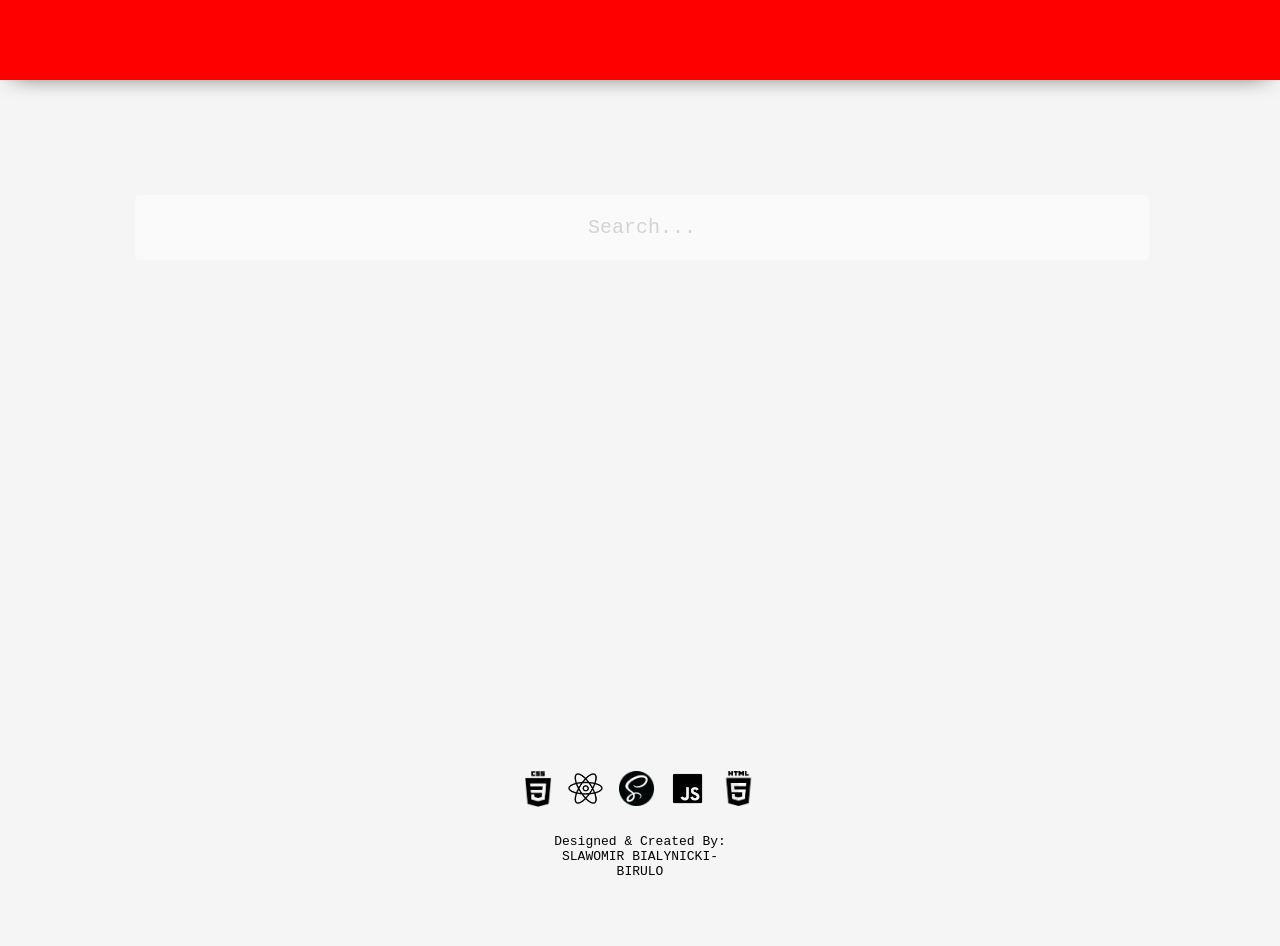
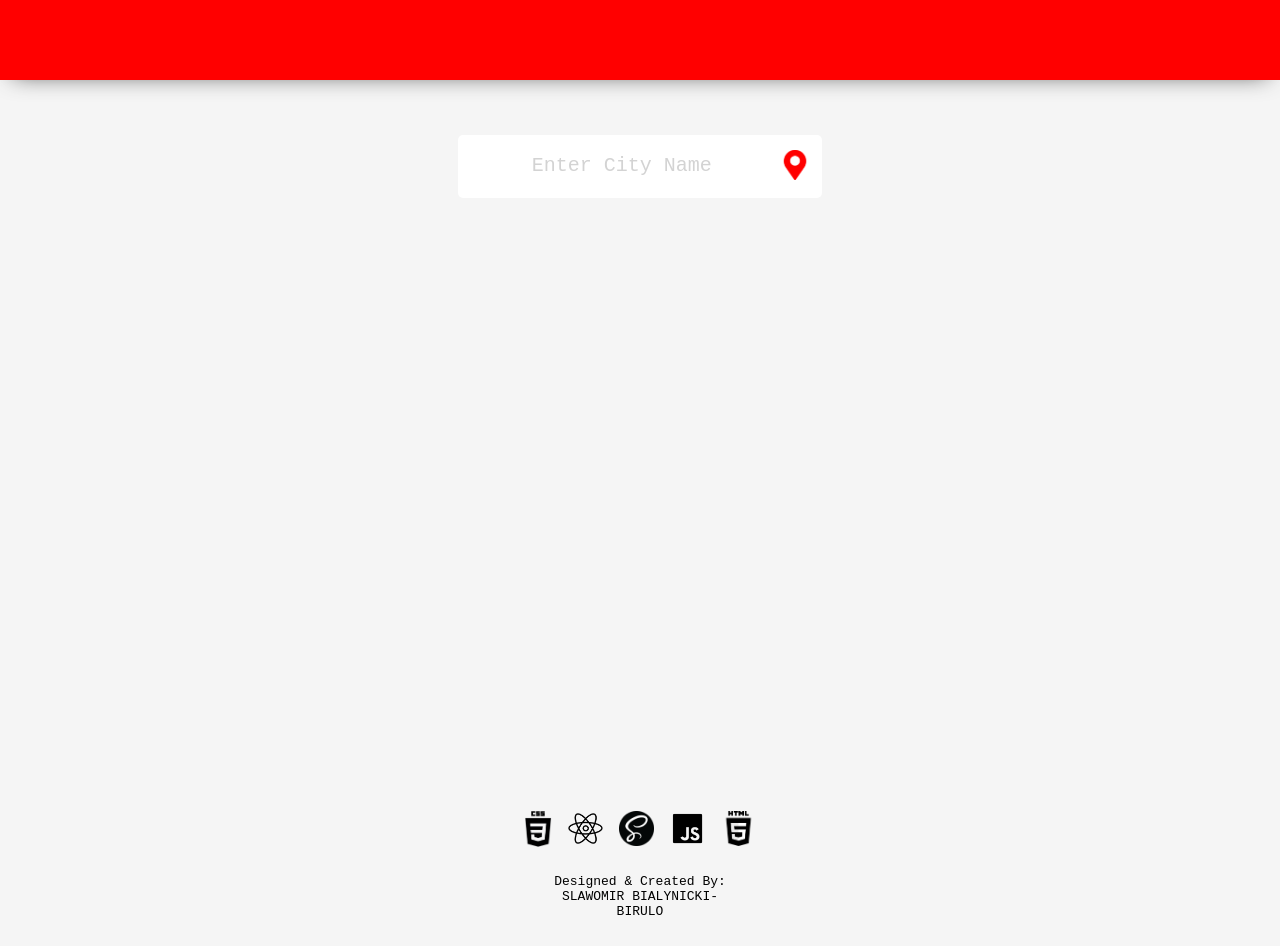
Before and after one commit to sajsdob/portfolio, a React (Create React App) app: page /Weatherapp in a window 1280 px wide. Before the commit the page ends 906 px from the top, so only its background shows below. Built offline with nearby package versions, Linux system fonts and the light colour scheme.

Commit message:
weather done

```diff
--- a/package.json
+++ b/package.json
@@ -2,7 +2,6 @@
   "name": "portfolio",
   "version": "0.1.0",
   "private": true,
-  "homepage": "/",
   "dependencies": {
     "@testing-library/jest-dom": "^4.2.4",
     "@testing-library/react": "^9.3.2",
--- a/src/App.js
+++ b/src/App.js
@@ -23,7 +23,6 @@ class App extends Component {
       sidebarClassLineThree: 'line3'
     }
   }
-
 
   changeSideBarClass = () => {
     if (!this.state.sideBarOut) {
@@ -62,8 +61,7 @@ class App extends Component {
       <Router>
 
         <div className='App'>
-
-            <Footer  changeSideBarClass={this.changeSideBarClass}
+          <Footer changeSideBarClass={this.changeSideBarClass}
             hamburgerToggle={this.hamburgerToggle}
             sideBarOut={this.state.sideBarOut}
             sidebarClassLineOne={this.state.sidebarClassLineOne}
@@ -78,9 +76,10 @@ class App extends Component {
             sidebarClassLineThree={this.state.sidebarClassLineThree}
             changeSideBarClass={this.changeSideBarClass} sidebarClass={this.state.sidebarClass}
           />
+          <div className='container'>
           <Switch>
-            <Route path='/' exact = {true}>
-            <div className='container'>
+            <Route path='/' exact={true}>
+              <div className='main'>
                 <About />
                 <Projects />
                 <div id='education'></div>
@@ -89,6 +88,7 @@ class App extends Component {
             <Route path='/Todoapp' component={Todoapp} />
             <Route path='/Weatherapp' component={Weatherapp} />
           </Switch>
+          </div>
           <Skills />
           <p className='designed'>Designed & Created By: SLAWOMIR BIALYNICKI-BIRULO</p>
         </div>
--- a/src/App.scss
+++ b/src/App.scss
@@ -17,7 +17,6 @@ html {
     width: 75%;
     margin: 0 auto;
     overflow: auto;
-
 }
 
 // Mobile Styles
--- a/src/components/Projects/Projects.js
+++ b/src/components/Projects/Projects.js
@@ -9,7 +9,10 @@ import 'aos/dist/aos.css';
 AOS.init({ duration: 800 });
 
 
+
 function Projects() {
+
+
     return <div id='projects'>
         <h1 className='myprojects'>HERE ARE SOME THINGS I'VE BEEN WORKING ON:</h1>
 
--- a/src/components/Skills/Skills.js
+++ b/src/components/Skills/Skills.js
@@ -10,11 +10,6 @@ import csslogo from '../../assets/csslogo.png';
 
 function Skills() {
 
-    // function serachMovies () {
-    //     fetch(proxyUrl + targetUrl)
-    //     .then(res => res.json())
-    //     .then (weather => console.log(weather))
-    // }
 
     return <div id='/Skills' className='Skills'>
         <img alt='csslogo' className='csslogo' src={csslogo} />
--- a/src/components/Todoapp/Todo.scss
+++ b/src/components/Todoapp/Todo.scss
@@ -1,13 +1,13 @@
-.Todoapp {
+
+   .todo-app {
+       min-height: 80vh;
+       margin-top: 45px;
     h1 {
         font-family: Impacto, Impact, sans-serif;
     }
-   margin-top: 15vh;
-   display: flex;
-   .container {
-       min-height: 70vh;
-   }
    ul {
+       margin-left: auto;
+       margin-left: auto;
        text-align: center;
        margin-top: 70px;
 
@@ -33,7 +33,6 @@
            background-color: whitesmoke;
        }
    }
-}
 
 span {
     color: red;
@@ -87,29 +86,26 @@ button {
     }
 }
 
+   }
+
 
 @media only screen and (max-width: 960px) {
-    .tak {
-        color: red;
-        font-weight: bold;
-    }
-    .Todoapp {
+
+    .todo-app  {
         ul {
             li {
                 width: 70%;
+                .tak {
+                    color: red;
+                    font-weight: bold;
+                }
             }
         }
     }
 
     .userinput {
       flex-direction: column;
-    }
-    .textinput {
-        width: 80%;
-        margin-left: auto;
-        margin-right: auto;
-    }
-    .addbutton {
+      .addbutton {
         width: 8%;
         padding-top: 7px;
         padding-bottom: 7px;
@@ -118,6 +114,12 @@ button {
         margin-right: auto;
         font-weight: bolder;
     }
+    .textinput {
+        width: 80%;
+        margin-left: auto;
+        margin-right: auto;
+    }
+    }
 }
 
 .done h1 {
--- a/src/components/Weatherapp/Weatherapp.js
+++ b/src/components/Weatherapp/Weatherapp.js
@@ -1,58 +1,8 @@
-// import React, { useState } from 'react';
-// import './Weatherapp.scss';
-
-// var proxyUrl = 'https://cors-anywhere.herokuapp.com/',
-//     targetUrl = 'https://samples.openweathermap.org/data/2.5/weather?q=London,uk&appid=2bfdd7ade4a7269949294a30207a1c19'
-
-
-// const  Weatherapp = () => {
-
-//     function searchWeather () {
-//         fetch(proxyUrl + targetUrl)
-//         .then(res => res.json())
-//         .then (weather => console.log(weather.weather))
-//     }
-
-//     return <div id='/Weatherapp' className='Weatherapp'>
-//             <input type='text' className='search-city' placeholder='Enter City Name'></input>
-//             <button onClick={searchWeather}>SEARCH</button>
-//            </div>
-// }
-
-
-// export default Weatherapp
-
-
-
-// import React, { useState } from 'react';
-// import './Weatherapp.scss';
-
-// var proxyUrl = 'https://cors-anywhere.herokuapp.com/',
-//     targetUrl = 'https://samples.openweathermap.org/data/2.5/weather?q=London,uk&appid=2bfdd7ade4a7269949294a30207a1c19'
-
-
-// const  Weatherapp = () => {
-
-//     function searchWeather () {
-//         fetch(proxyUrl + targetUrl)
-//         .then(res => res.json())
-//         .then (weather => console.log(weather.weather))
-//     }
-
-//     return <div id='/Weatherapp' className='Weatherapp'>
-//             <input type='text' className='search-city' placeholder='Enter City Name'></input>
-//             <button onClick={searchWeather}>SEARCH</button>
-//            </div>
-// }
-
-
-// export default Weatherapp
-
-
-import React, { useState } from 'react';
+import React, { useState, useEffect } from 'react';
 import './Weatherapp.scss';
 import AOS from 'aos';
 import 'aos/dist/aos.css';
+import location from '../../assets/location.png'
 
 
 
@@ -68,6 +18,11 @@ function Weatherapp() {
 
     const [weatherinfo, setWeatherinfo] = useState({});
     const [link, setLink] = useState('');
+    const [city, setCity] = useState('');
+
+    useEffect(()=> {
+        window.scrollTo(0, 0);
+    })
 
 
     const searchCity = evt => {
@@ -78,8 +33,35 @@ function Weatherapp() {
                     setWeatherinfo(result);
                     setLink('');
                 });
+                document.activeElement.blur();
         }
     }
+    const localWeather = () => {
+        if ('geolocation' in navigator) {
+           navigator.geolocation.getCurrentPosition(position => {
+            var lat = position.coords.latitude
+            var lon =position.coords.longitude
+            fetch(`https://eu1.locationiq.com/v1/reverse.php?key=c327a65f799172&lat=${lat}&lon=${lon}&format=json`)
+            .then(res => res.json())
+            .then(result => {
+                setCity(result.address.city)
+                return result.address.city
+            })
+            .then(city => {
+                fetch(`${api.base}weather?q=${city}&units=metric&APPID=${api.key}`)
+                .then(res => res.json())
+                .then(result => {
+                    setWeatherinfo(result);
+                });
+                document.activeElement.blur();
+            })
+           })
+        }
+        else {
+            alert('Your browser does not support geolocation!')
+        }
+    }
+
 
     const currentDate = (d) => {
         let months = ["January", "February", "March", "April", "May", "June", "July", "August", "September", "October", "November", "December"];
@@ -94,18 +76,20 @@ function Weatherapp() {
     }
 
     return (
-        <div data-aos="slide-down"  className='app'>
+        <div  data-aos="slide-down"  className='app'>
             <main>
                 <div className="search-box">
                     <input
                         type="text"
                         className="search-bar"
-                        placeholder="Search..."
+                        placeholder="Enter City Name"
                         onChange={e => setLink(e.target.value)}
                         value={link}
                         onKeyPress={searchCity}
                     />
+                       <img onClick={localWeather} src={location}/>
                 </div>
+
                 {(typeof weatherinfo.main != "undefined") ? (
                     <div>
                         <div className="location-box">
--- a/src/components/Weatherapp/Weatherapp.scss
+++ b/src/components/Weatherapp/Weatherapp.scss
@@ -1,7 +1,5 @@
-
 .app {
-  background-size: cover;
-  background-position: bottom;
+  position: relative;
   transition: 0.4 ease;
   overflow: hidden;
 }
@@ -10,39 +8,48 @@ main {
   min-height: 80vh;
   padding: 25px;
   position: relative;
-  top: 90px;
+  top: 30px;
+  margin-bottom: 40px;
 }
 
 .search-box {
-  width: 80%;
+  -webkit-box-shadow: 15px 24px 86px -46px rgba(0,0,0,0.52);
+  -moz-box-shadow: 15px 24px 86px -46px rgba(0,0,0,0.52);
+  box-shadow: 15px 24px 86px -46px rgba(0,0,0,0.52);
+  background-color: white;
+  position: relative;
+  border-radius: 5px;
+  width: 40%;
+  height: 50px;
+  padding-top: 13px;
   margin-left: auto;
   margin-right: auto;
-  position: relative;
-  right: 13px;
+  img {
+    display: inline-block;
+    height: 30px;
+    width: 30px;
+    position: absolute;
+    right: 12px;
+    padding-top: 2px;
+    &:hover {
+      cursor: pointer;
+    }
+  }
 }
 
 .search-box .search-bar {
   display: block;
-  width: 100%;
-  padding: 15px;
+  width: 90%;
 
   background: none;
   border: none;
   outline: none;
-
-  background-color: rgba(255, 255, 255, 0.5);
-  border-radius: 5px;
-
 
 
   color: #313131;
   font-size: 20px;
 
   transition: 0.4s ease;
-}
-
-.search-box .search-bar:focus {
-  background-color: rgba(255, 255, 255, 0.75);
 }
 
 .location-box .location {
@@ -53,7 +60,7 @@ main {
   text-align: center;
   font-family: Impact, Haettenschweiler, 'Arial Narrow Bold', sans-serif;
   margin-bottom: 15px;
-  margin-top: 100px;
+  margin-top: 40px;
 }
 
 .location-box .date {
@@ -69,16 +76,14 @@ main {
 }
 
 .weather-box .temp {
-  position: relative;
-  display: inline-block;
   margin: 30px auto;
   background-color:red;
   border-radius: 7px;
-
-  padding: 15px 25px;
+  width: 26%;
+  padding: 20px;
 
   color: whitesmoke;
-  font-size: 102px;
+  font-size: 500%;
   font-weight: 900;
   text-align: center;
 }
@@ -88,3 +93,23 @@ main {
   font-size: 48px;
   font-weight: 700;
 }
+
+
+@media only screen and (max-width: 960px) {
+  .search-box {
+    width: 95%;
+  }
+  .weather-box .temp {
+    position: relative;
+    right: 7px;
+    margin: 30px auto;
+    background-color:red;
+    border-radius: 7px;
+    width: 90%;
+
+    color: whitesmoke;
+    font-size: 90px;
+    font-weight: 900;
+    text-align: center;
+  }
+}
```
Also changed, not shown: src/components/Todoapp/Todoapp.js (+38 -30 lines), src/assets/location.png (added), src/components/Todoapp/Header.js (line endings or trailing spaces). Lines whose indentation alone changed are shown as unchanged.
